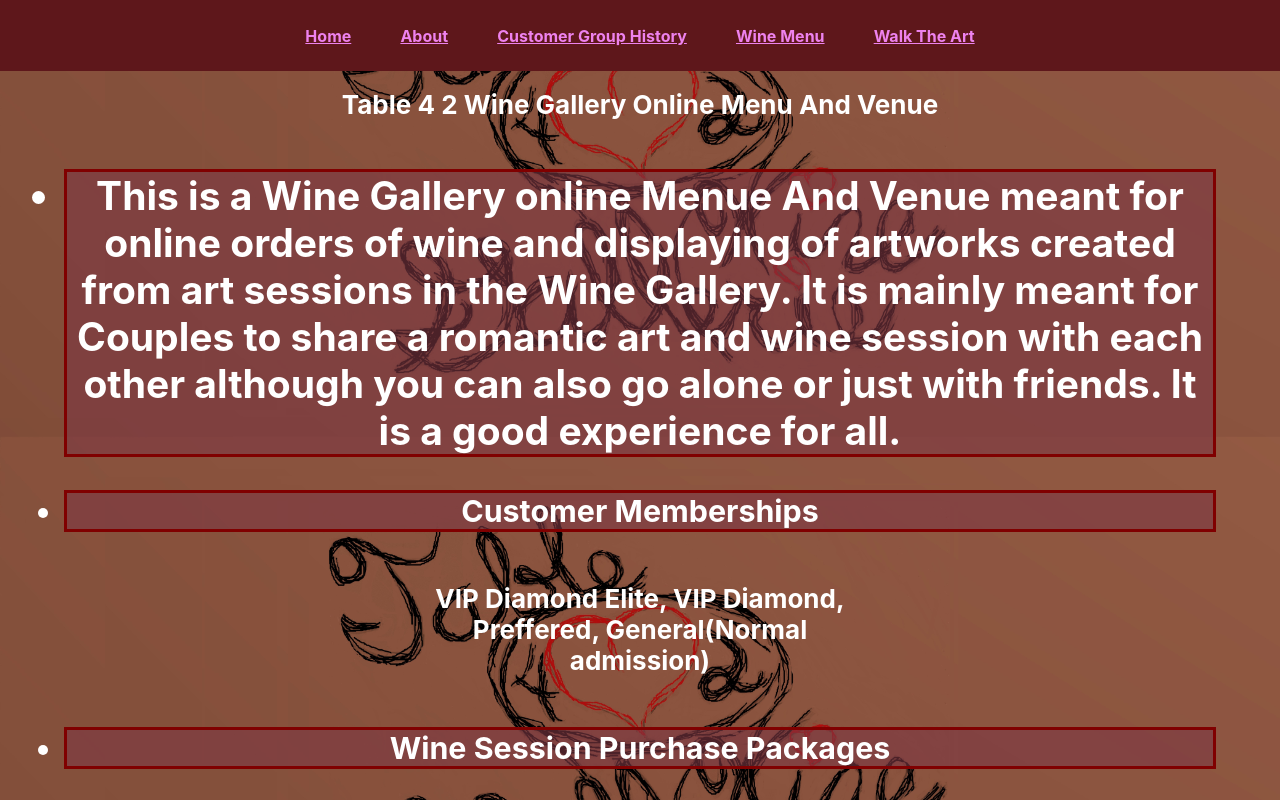
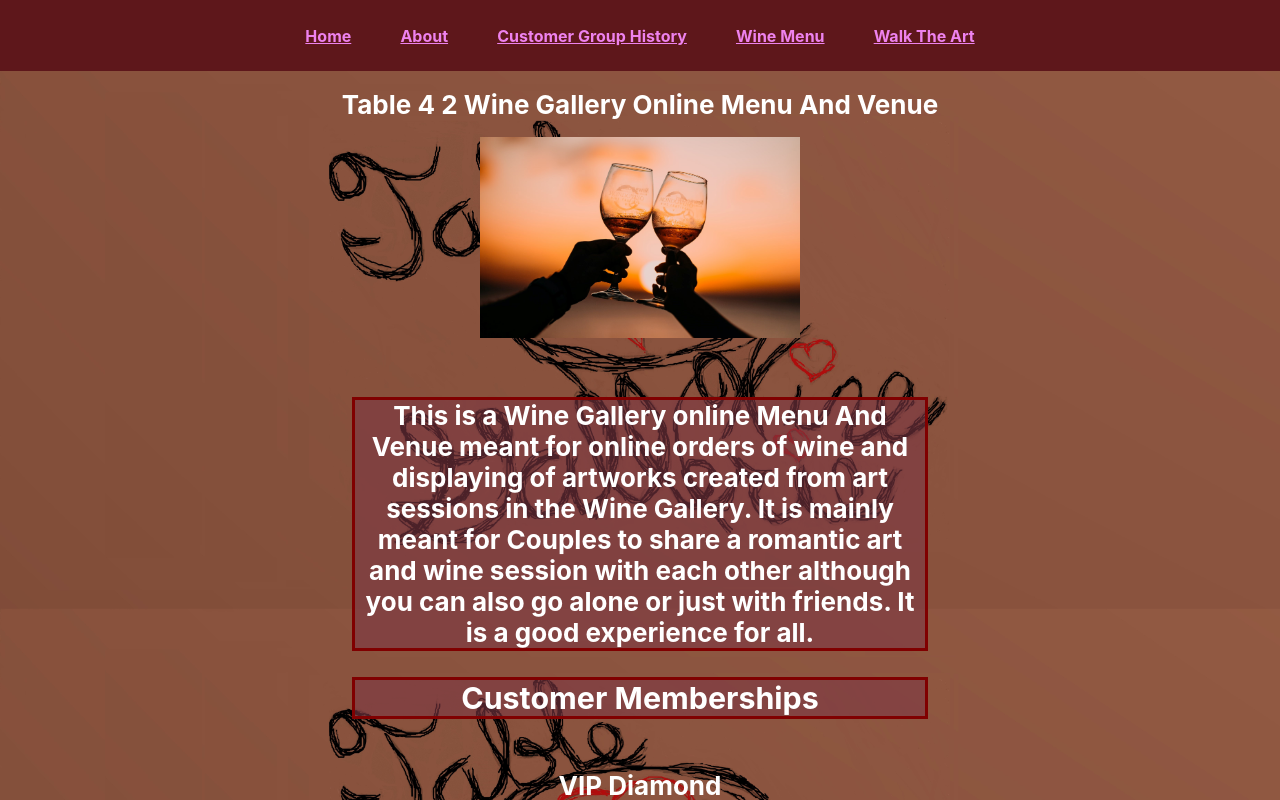
Before and after one commit to Sparkles2000/table-4-2-wine-gallery-frontend, a React (Create React App) app: page /About in a window 1280 px wide. Shown: the top 800 px of the page. Built offline with nearby package versions, Linux system fonts and the light colour scheme.

Commit message:
Worked on some more styling.

```diff
--- a/src/App.css
+++ b/src/App.css
@@ -21,17 +21,3 @@
 .App-link {
   color: rgb(126, 56, 67);
 }
-
-p {
-  height: 25%;
-  width: 35%;
-  display: grid;
-  grid-template-columns: 40px 1fr 1fr 1fr 40px;
-  grid-template-rows: 25% auto;
-  justify-items: stretch;
-  display: inline-block;
-  align-items: center;
-  justify-content: center;
-  font-size: 20;
-  color: white;
-}
--- a/src/Components/About/About.js
+++ b/src/Components/About/About.js
@@ -1,15 +1,16 @@
 import React from 'react';
 import { Link } from 'react-router-dom';
 import '../Styles/All.css';
-
+import atoasttous from "./atoasttous.jpg";
 
 function About() {
   return (
     <div className="all-container">
-      <h1 className="all-heading">Table 4 2 Wine Gallery Online Menu And Venue</h1>
-      <h2>This is a Wine Gallery online Menue And Venue meant for online orders of wine and displaying of artworks created from art sessions in the Wine Gallery.
+      <h1 className="all-heading">Table 4 2 Wine Gallery Online Menu And Venue</h1><br />
+      <img className="about-img" alt="Cheers" src={atoasttous} />
+      <h4>This is a Wine Gallery online Menu And Venue meant for online orders of wine and displaying of artworks created from art sessions in the Wine Gallery.
       It is mainly meant for Couples to share a romantic art and wine session with each other although you can also go alone or just with friends.
-      It is a good experience for all.</h2>
+      It is a good experience for all.</h4>
       <h3>Customer Memberships</h3>
       <p>VIP Diamond Elite, VIP Diamond, Preffered, General(Normal admission)</p>
       <h3>Wine Session Purchase Packages</h3>
@@ -55,7 +56,7 @@ Your choice of wine $15 and below and a session. Every session comes with wine.<
 <p>Any Session Basic<br />
 Your choice of wine $10 and below and a session. Every session comes with wine.</p>
 <p>Wine<br />
-Any wine. Price will vary according to the brand and type.</p>
+Any wine. Price will vary according to the brand and type.</p><br />
 
       <Link className="About-link" to="/brandofwines">Show Me More!</Link>
     </div>
--- a/src/Components/Artpiece/ArtpieceInfo.js
+++ b/src/Components/Artpiece/ArtpieceInfo.js
@@ -22,7 +22,8 @@ function ArtpieceInfo() {
       <div>
           {artpiece && (
           <>
-          <p> {artpiece.artists}, {artpiece.piece}, {artpiece.artstyle}, {artpiece.img_src}</p>
+          <h3> {artpiece.artists}</h3>
+         <p>{artpiece.piece}, {artpiece.artstyle}, {artpiece.img_src}</p>
           </>
       )}
       </div>
--- a/src/Components/Artsession/ArtsessionInfo.js
+++ b/src/Components/Artsession/ArtsessionInfo.js
@@ -41,7 +41,7 @@ function ArtsessionInfo() {
       <div>
           {artsession && (
           <>
-          <p>Art Session: {artsession.artstyle} {artsession.price}, {artsession.sessiontype}, {artsession.piecespergroup}</p>
+          <p>Art Session: {artsession.artstyle}, {artsession.price}, {artsession.sessiontype}, {artsession.piecespergroup}</p>
           <h3>Add New Art Piece</h3>
             <ArtpieceForm createArtpiece={createArtpiece} />
           </>
--- a/src/Components/Brandofwine/BrandofwineInfo.js
+++ b/src/Components/Brandofwine/BrandofwineInfo.js
@@ -23,7 +23,8 @@ useEffect(() => {
             <div className="all-card">
             {brandofwine && (
               <>
-                <p>Brand Name: {brandofwine.brand}, Aged Since: {brandofwine.age}, Wine Type: {brandofwine.winetype}, Price: {brandofwine.price}, Dry Or Sweet: {brandofwine.drysweet}, Alcohol Content: {brandofwine.alcoholcontent} <img className="brandofwine-info-image" src={brandofwine.img_src} alt={`${brandofwine.img_src}`} width="90%"/></p>
+                <h3>Brand Name: {brandofwine.brand}</h3>
+                <p> Aged Since: {brandofwine.age}, Wine Type: {brandofwine.winetype}, Price: {brandofwine.price}, Dry Or Sweet: {brandofwine.drysweet}, Alcohol Content: {brandofwine.alcoholcontent} <img className="brandofwine-info-image" src={brandofwine.img_src} alt={`${brandofwine.img_src}`} width="90%"/></p>
               </>
             )}
           </div>
--- a/src/Components/Customergroup/CustomergroupInfo.js
+++ b/src/Components/Customergroup/CustomergroupInfo.js
@@ -115,7 +115,8 @@ function CustomergroupInfo() {
       <div>
           {customergroup && (
           <>
-          <p> Party: {customergroup.party}, Party Quantity: {customergroup.partyquantity}, Customer Status: {customergroup.customerstatus}</p>
+          <h3> Party: {customergroup.party}</h3>
+          <p>Party Quantity: {customergroup.partyquantity}, Customer Status: {customergroup.customerstatus}</p>
 
           {displayArtsession()}
           <h3>Add New Art Session</h3>
--- a/src/Components/Home/Home.js
+++ b/src/Components/Home/Home.js
@@ -5,8 +5,8 @@ import '../Styles/All.css';
 function Home() {
   return (
     <div className="home-container">
-      <h1 className="all-heading">Table 4 2 Wine Gallery Online Menu And Venue</h1><br />
-      <Link className="all-link" to="/About">Show Me More!</Link>
+      <h1 className="home-heading">Table 4 2 Wine Gallery Online Menu And Venue</h1><br />
+      <Link className="home-link" to="/About">Show Me More!</Link>
     </div>
   )
 }
--- a/src/index.css
+++ b/src/index.css
@@ -35,5 +35,6 @@ a:-webkit-any-link:hover {
 }
 
 h {
+  font-size: 30%;
   text-align: center;
 }
```
Also changed, not shown: src/Components/Styles/All.css.
